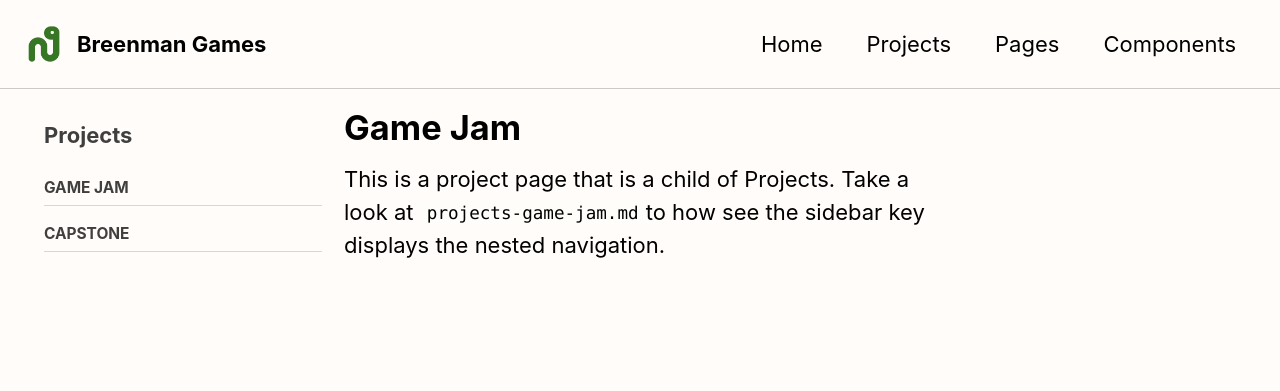
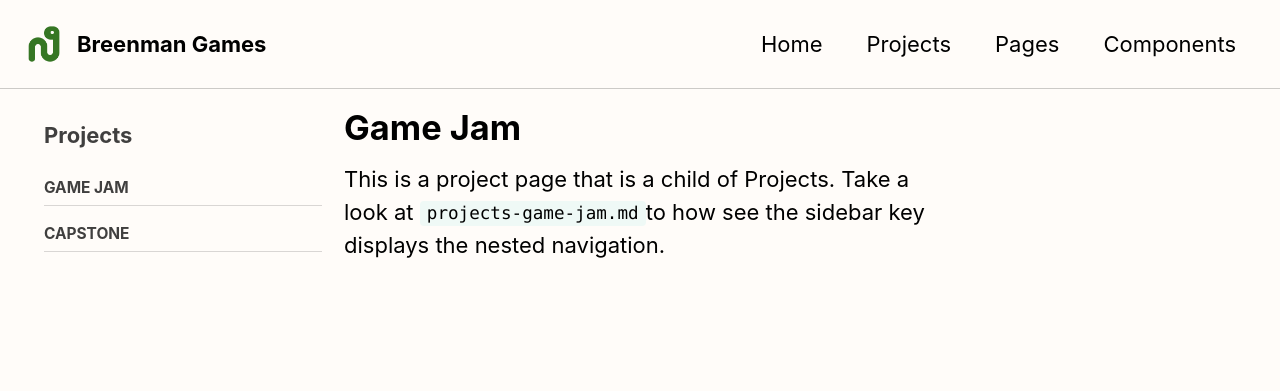
Before and after one commit to Breenmangames/Breenmangames.github.io, a Jekyll site: the page built from _pages/projects-game-jam.md, in a window 1280 px wide. Shown: the top 391 px of the page. Built offline with Jekyll 4.4.1, drawn with Linux system fonts in a browser that asks for light colours.

Commit message:
Update _sunrise.scss

```diff
--- a/_sass/minimal-mistakes/skins/_sunrise.scss
+++ b/_sass/minimal-mistakes/skins/_sunrise.scss
@@ -9,7 +9,7 @@ $text-color: #000 !default;
 $muted-text-color: $dark-gray !default;
 $primary-color: #B1EDE8 !default;
 $border-color: mix(#000, $background-color, 20%) !default;
-$code-background-color: mix(#fff, $background-color, 20%) !default;
+$code-background-color: mix(#B1EDE8, $background-color, 20%) !default;
 $code-background-color-dark: mix(#000, $background-color, 10%) !default;
 $form-background-color: mix(#fff, $background-color, 15%) !default;
 $footer-background-color: #EDAFB8 !default;
```
